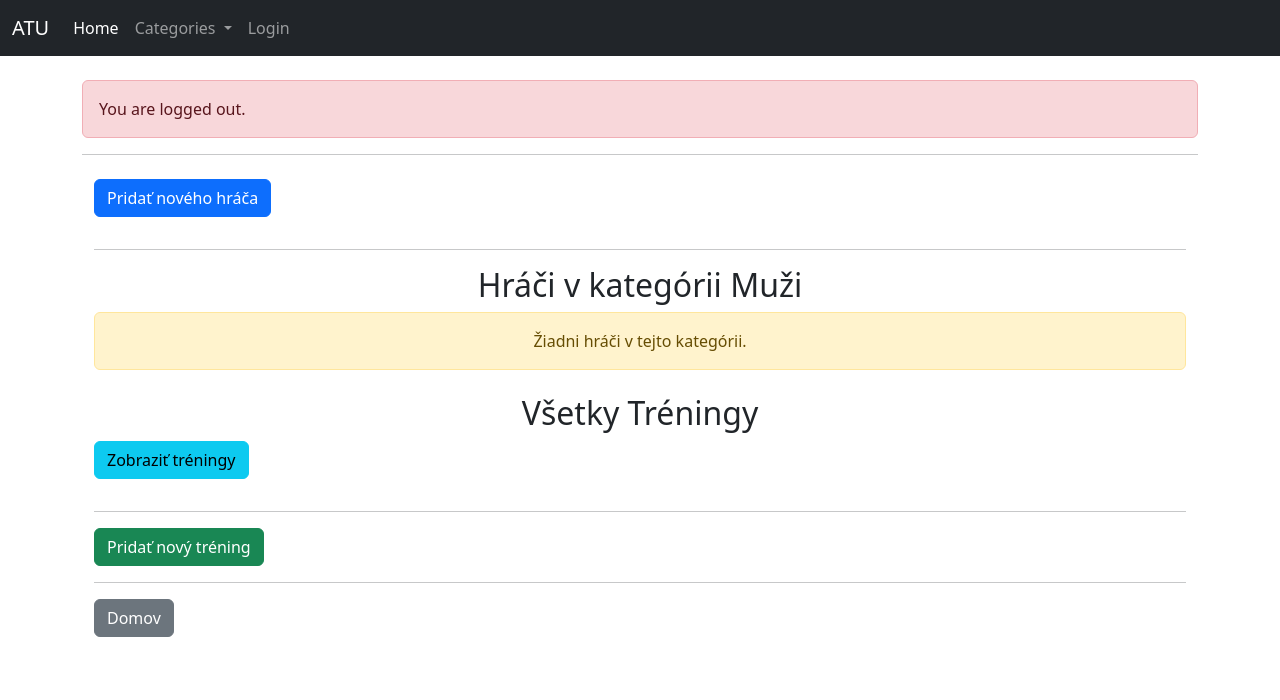
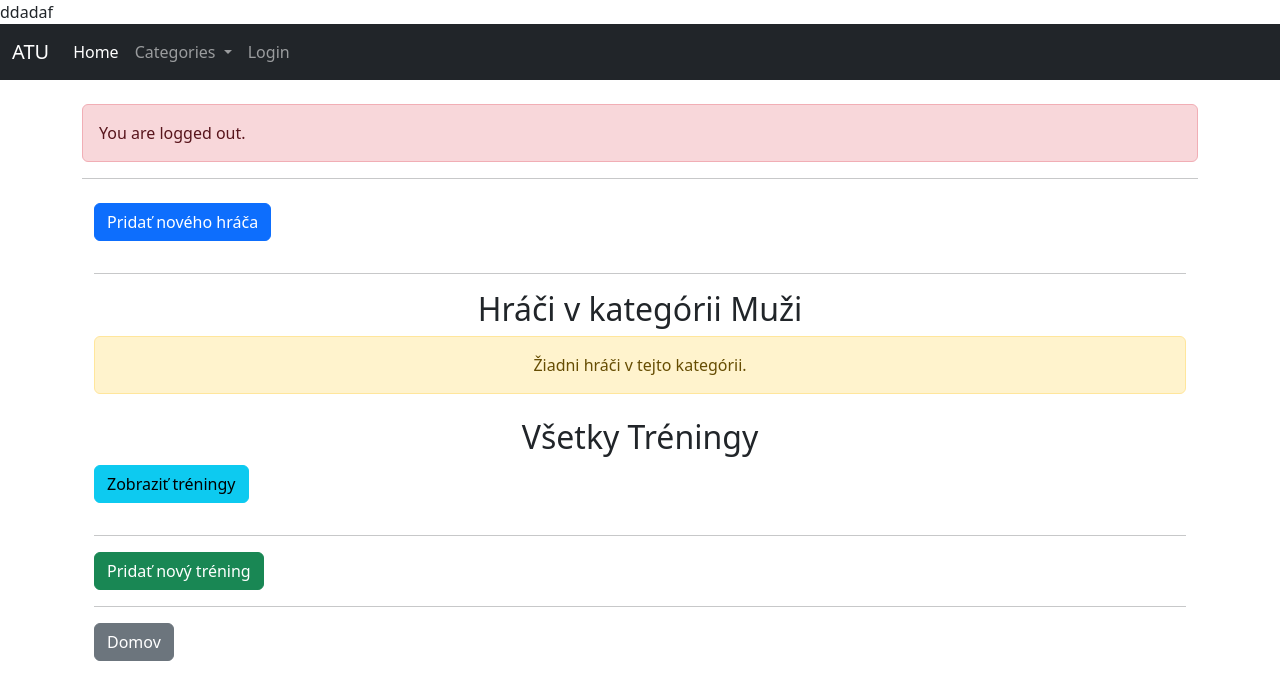
Before and after one commit to Bezino27/dochadzka, a Django app: a page that uses templates/base.html in a window 1280 px wide. Shown: the top 700 px of the page. Run offline with Django 5.2, Linux system fonts and the light colour scheme; data comes from the database, SQL or seed files in the repository; data that the repository does not hold is empty.

Commit message:
procfile, requirements

```diff
--- a/templates/base.html
+++ b/templates/base.html
@@ -8,7 +8,7 @@
     <link href="https://cdn.jsdelivr.net/npm/bootstrap@5.3.0/dist/css/bootstrap.min.css" rel="stylesheet">
     <link href="https://cdnjs.cloudflare.com/ajax/libs/font-awesome/6.0.0-beta3/css/all.min.css" rel="stylesheet">
 </head>
-<body>
+<body>ddadaf
     <nav class="navbar navbar-expand-lg navbar-dark bg-dark">
         <div class="container-fluid">
             <a class="navbar-brand" href="#">ATU</a>
```
